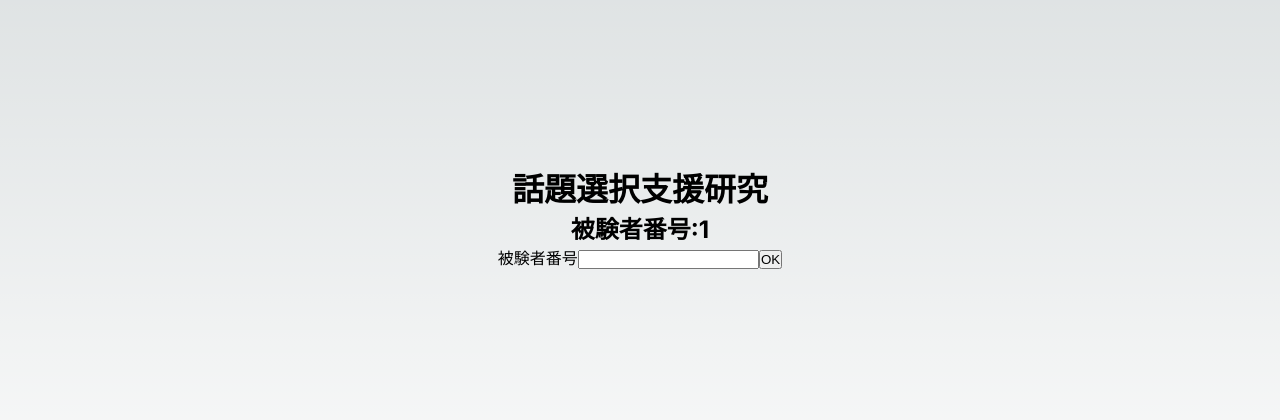
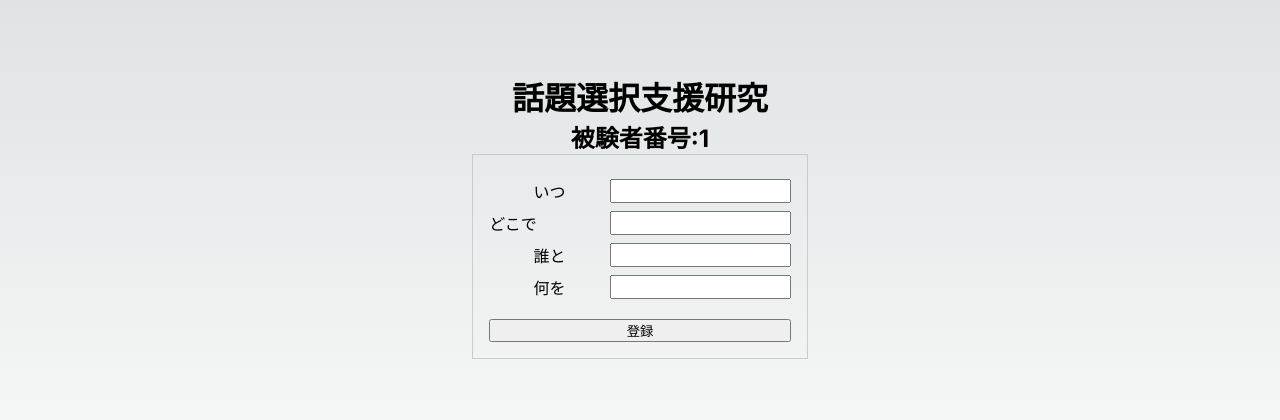
Before and after one commit to Wakanaaaaa/registration-system, a Next.js app: page /input-episodes/1 in a window 1280 px wide. Shown: the part 184-604 px from the top of the page. Built offline with nearby package versions, Linux system fonts and the light colour scheme; no server answers; the database is empty.

Commit message:
エピソードの入力欄追加

```diff
--- a/app/input-episodes/[testerNumber]/page.module.css
+++ b/app/input-episodes/[testerNumber]/page.module.css
@@ -6,3 +6,20 @@
   padding: 6rem;
   min-height: 100vh;
 }
+
+.form{
+  padding: 1rem;
+  border: 1px solid #ccc;
+  display: grid;
+  grid-template-columns: 1fr;
+}
+
+.input{
+  padding-top: 0.5rem;
+  display: grid;
+  grid-template-columns: 2fr 3fr;
+  .label{
+    text-align: center;
+    justify-content: center;
+  }
+}
--- a/app/input-episodes/[testerNumber]/page.tsx
+++ b/app/input-episodes/[testerNumber]/page.tsx
@@ -18,7 +18,7 @@ export default function Home({ params }: { params: { testerNumber: string } }) {
   const onSubmit = (e: any) => {
     e.preventDefault();
     console.log("submit");
-    router.push("/input-episodes");
+    // router.push("/input-episodes");
   };
 
   return (
@@ -27,11 +27,30 @@ export default function Home({ params }: { params: { testerNumber: string } }) {
       <h2 className={styles.title}>被験者番号:{params.testerNumber}</h2>
 
       {/* エピソードを入力 */}
-      <form action="post" onSubmit={onSubmit}>
-        <label htmlFor="tester-number">被験者番号</label>
-        <input id="tester-number" type="number" />
+      <form action="post" onSubmit={onSubmit} className={styles.form}>
+        <div className={styles.input}>
+          <label htmlFor="when" className={styles.label}>いつ</label>
+          <input id="when" type="text" />
+        </div>
 
-        <button type="submit">OK</button>
+        <div className={styles.input}>
+          <label htmlFor="where">どこで</label>
+          <input id="where" type="text" />
+        </div>
+
+        <div className={styles.input}>
+          <label htmlFor="who" className={styles.label}>誰と</label>
+          <input id="who" type="text" />
+        </div>
+
+        <div className={styles.input}>
+          <label htmlFor="what" className={styles.label}>何を</label>
+          <input id="what" type="text" />
+        </div>
+
+        <br />
+
+        <button type="submit">登録</button>
       </form>
     </main>
   );
```
